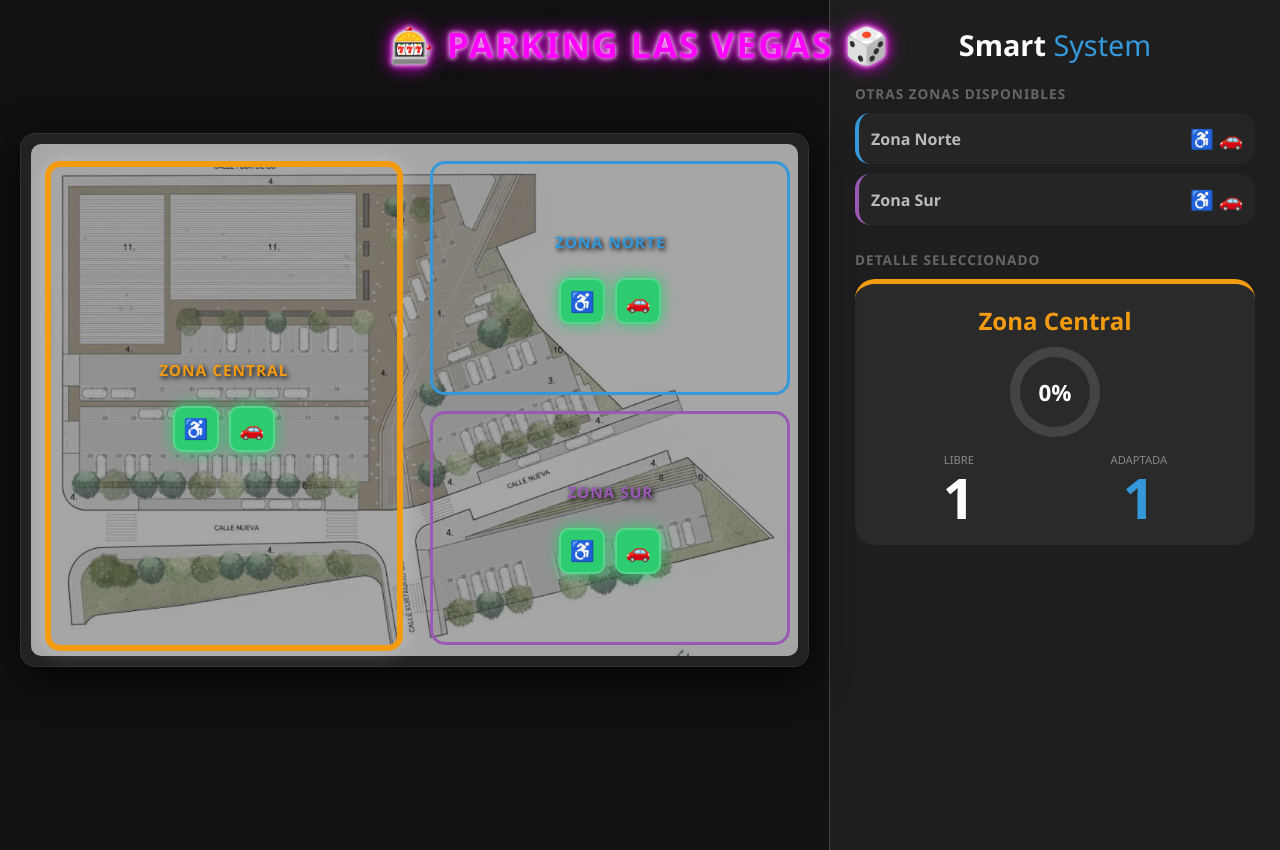
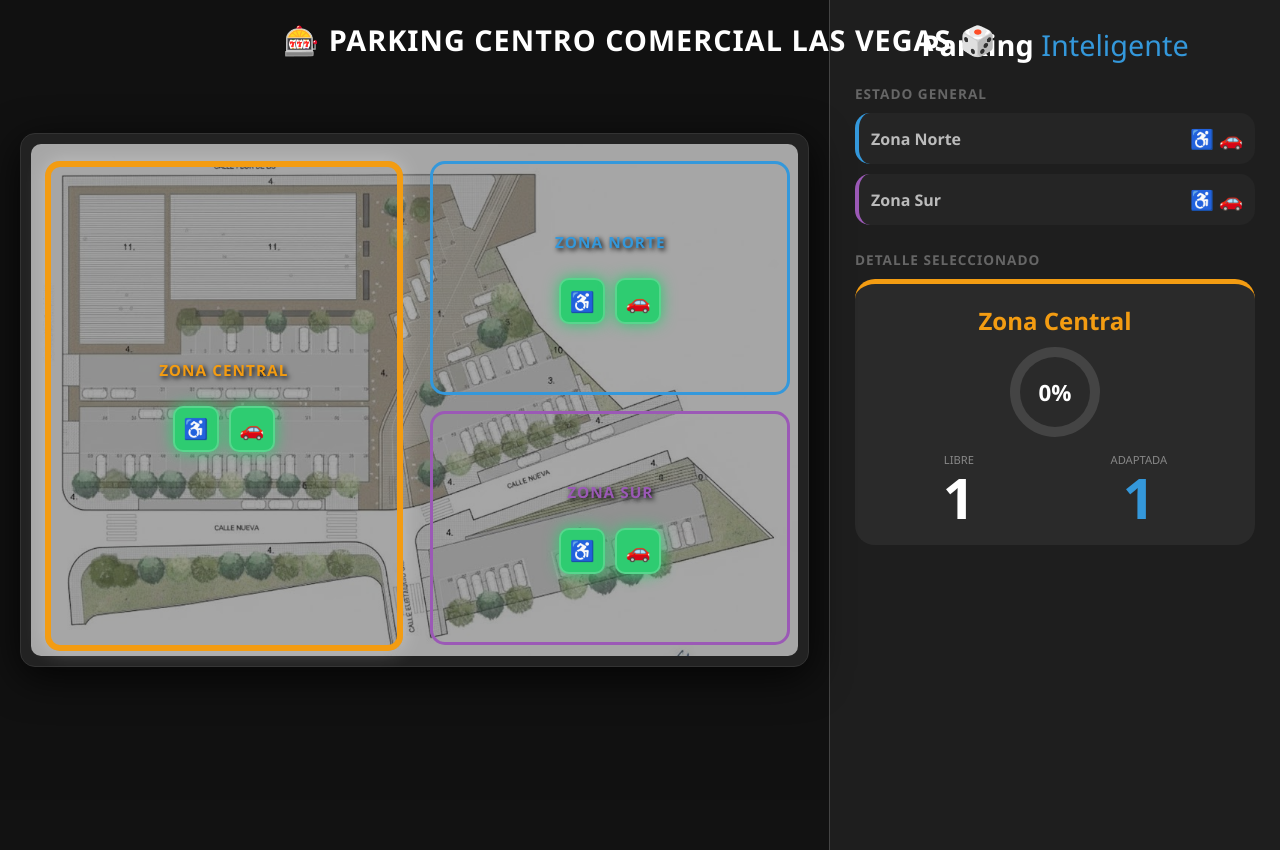
Before and after one commit to Daylon20/Parking-Flask-Arduino, a Flask app: page / in a window 1280 px wide. Run offline with Flask 3, Linux system fonts and the light colour scheme.

Commit message:
Update index.html

```diff
--- a/templates/index.html
+++ b/templates/index.html
@@ -8,7 +8,6 @@
         :root {
             --norte: #3498db; --sur: #9b59b6; --central: #f39c12;
             --bg-dark: #121212; --panel-bg: #1e1e1e;
-            --vegas-neon: #ff00ff;
         }
 
         body {
@@ -17,18 +16,18 @@
             display: flex; flex-direction: row; height: 100vh; overflow: hidden;
         }
 
-        /* TÍTULO PARKING LAS VEGAS */
-        .titulo-vegas {
+        /* TÍTULO CORREGIDO: Centrado, sin neón y texto completo */
+        .titulo-superior {
             position: absolute;
             top: 20px;
+            left: 0;
+            width: 100%; /* Asegura centrado real */
             z-index: 10;
-            color: var(--vegas-neon);
-            text-shadow: 0 0 5px #fff, 0 0 10px var(--vegas-neon), 0 0 20px var(--vegas-neon);
-            font-size: 2.2em;
-            font-weight: 900;
+            color: white;
+            font-size: 1.8em;
+            font-weight: 800;
             text-transform: uppercase;
-            letter-spacing: 2px;
-            width: 100%;
+            letter-spacing: 1px;
             text-align: center;
             pointer-events: none;
         }
@@ -60,15 +59,14 @@
             .side-panel { width: 100% !important; height: auto !important; border-left: none !important; }
             .map-container { width: 95%; }
             .nombre-zona-mapa { font-size: 12px !important; }
-            .titulo-vegas { font-size: 1.5em; top: 10px; }
+            .titulo-superior { font-size: 1.2em; top: 10px; }
         }
 
-        /* ZONAS TRANSPARENTES */
         .zona-interactiva {
             position: absolute; cursor: pointer; border-radius: 15px;
             display: flex; flex-direction: column; align-items: center; justify-content: center;
             transition: 0.3s; border: 3px solid;
-            background: transparent !important; /* Totalmente transparente */
+            background: transparent !important;
         }
 
         #zona-norte { border-color: var(--norte); }
@@ -82,8 +80,8 @@
 
         .nombre-zona-mapa {
             font-weight: 800; font-size: 1.2vw; text-transform: uppercase;
-            margin-bottom: 25px; /* Separación de iconos */
-            text-shadow: 2px 2px 5px rgba(0,0,0,1); /* Sombra fuerte para leer bien sobre el fondo */
+            margin-bottom: 25px;
+            text-shadow: 2px 2px 5px rgba(0,0,0,1);
             letter-spacing: 1px;
         }
 
@@ -107,7 +105,7 @@
 </head>
 <body onload="mostrarInfo('Zona Central')">
 
-    <div class="titulo-vegas">🎰 PARKING LAS VEGAS 🎲</div>
+    <div class="titulo-superior">🎰 PARKING CENTRO COMERCIAL LAS VEGAS 🎲</div>
 
     <div class="contenedor-principal">
         <div class="map-container">
@@ -131,9 +129,9 @@
     </div>
 
     <div class="side-panel">
-        <h2 style="margin:0 0 20px 0; font-size: 1.8em; text-align: center;">Smart <span style="color:var(--norte); font-weight:300;">System</span></h2>
+        <h2 style="margin:0 0 20px 0; font-size: 1.8em; text-align: center;">Parking <span style="color:var(--norte); font-weight:300;">Inteligente</span></h2>
 
-        <h3 style="font-size: 0.85em; color: #666; text-transform: uppercase; margin: 0 0 10px 0; letter-spacing: 1px;">Otras Zonas Disponibles</h3>
+        <h3 style="font-size: 0.85em; color: #666; text-transform: uppercase; margin: 0 0 10px 0; letter-spacing: 1px;">Estado General</h3>
         <div id="otras-zonas"></div>
 
         <h3 style="font-size: 0.85em; color: #666; text-transform: uppercase; margin: 15px 0 10px 0; letter-spacing: 1px;">Detalle Seleccionado</h3>
@@ -165,7 +163,6 @@
                 if (led) led.className = data[pin] === 1 ? 'led led-on' : 'led led-off';
             }
 
-            // OTRAS ZONAS (Ocultando la seleccionada)
             let htmlOtras = "";
             for (let z in CONFIG) {
                 if (z === zonaActual) continue;
@@ -185,7 +182,6 @@
             }
             document.getElementById('otras-zonas').innerHTML = htmlOtras;
 
-            // DETALLE ZONA SELECCIONADA
             const c = CONFIG[zonaActual];
             const libA = data[c.pines[0]] === 0 ? 1 : 0;
             const libB = data[c.pines[1]] === 0 ? 1 : 0;
@@ -223,7 +219,7 @@
                         <p style="margin:10px 0 0 0; font-size:0.95em;">Le sugerimos ir a la <b>${mejor}</b>:<br><br>${hRec}</p>
                     </div>`;
                 } else {
-                    aviso.innerHTML = `<div class="stat-box" style="border-top-color:#e74c3c; text-align:center; font-weight:bold;">🚨 TODO EL PARKING ESTÁ COMPLETO</div>`;
+                    aviso.innerHTML = `<div class="stat-box" style="border-top-color:#e74c3c; text-align:center; font-weight:bold;">🚨 PARKING COMPLETO</div>`;
                 }
             } else { aviso.innerHTML = ""; }
         }
```
